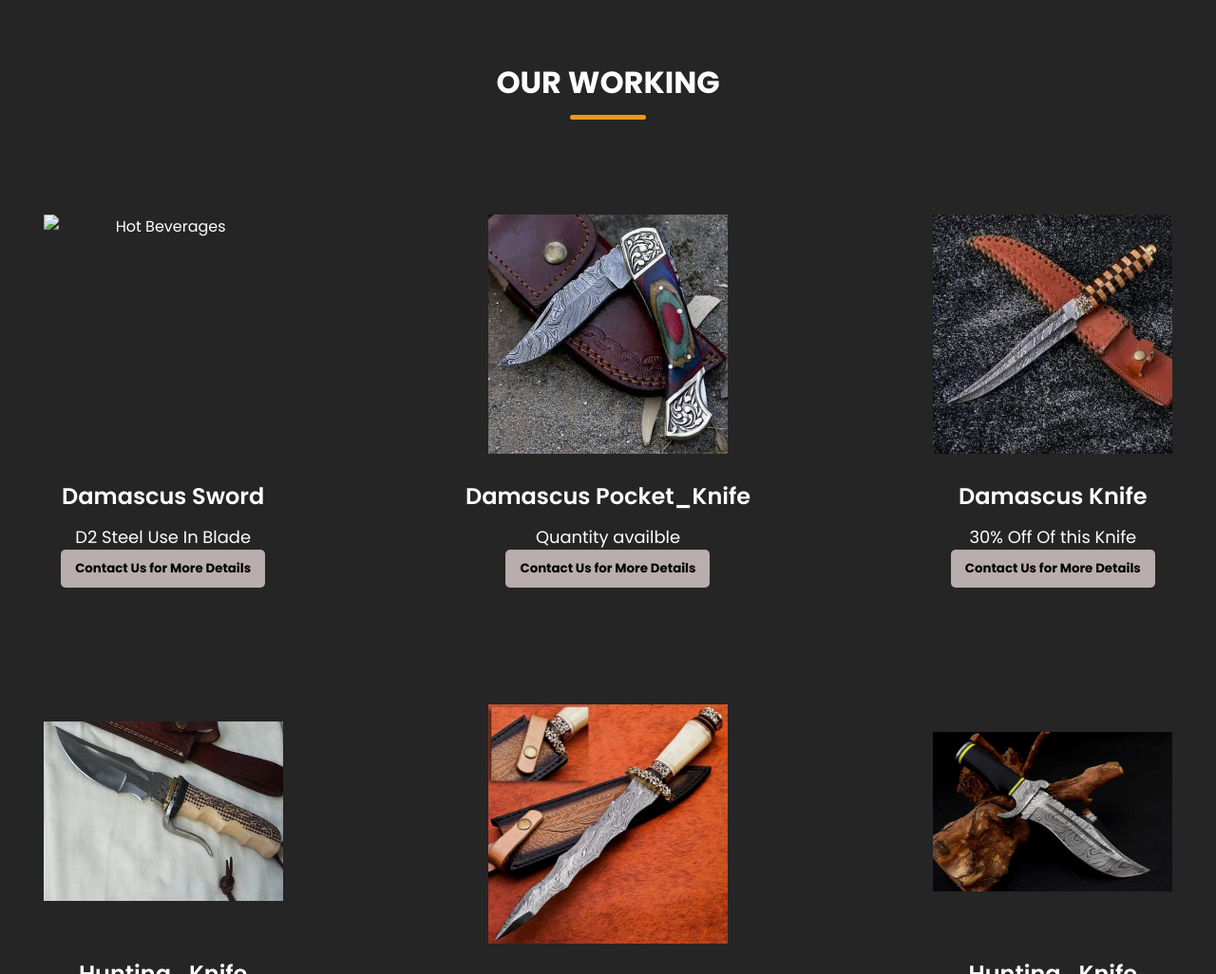
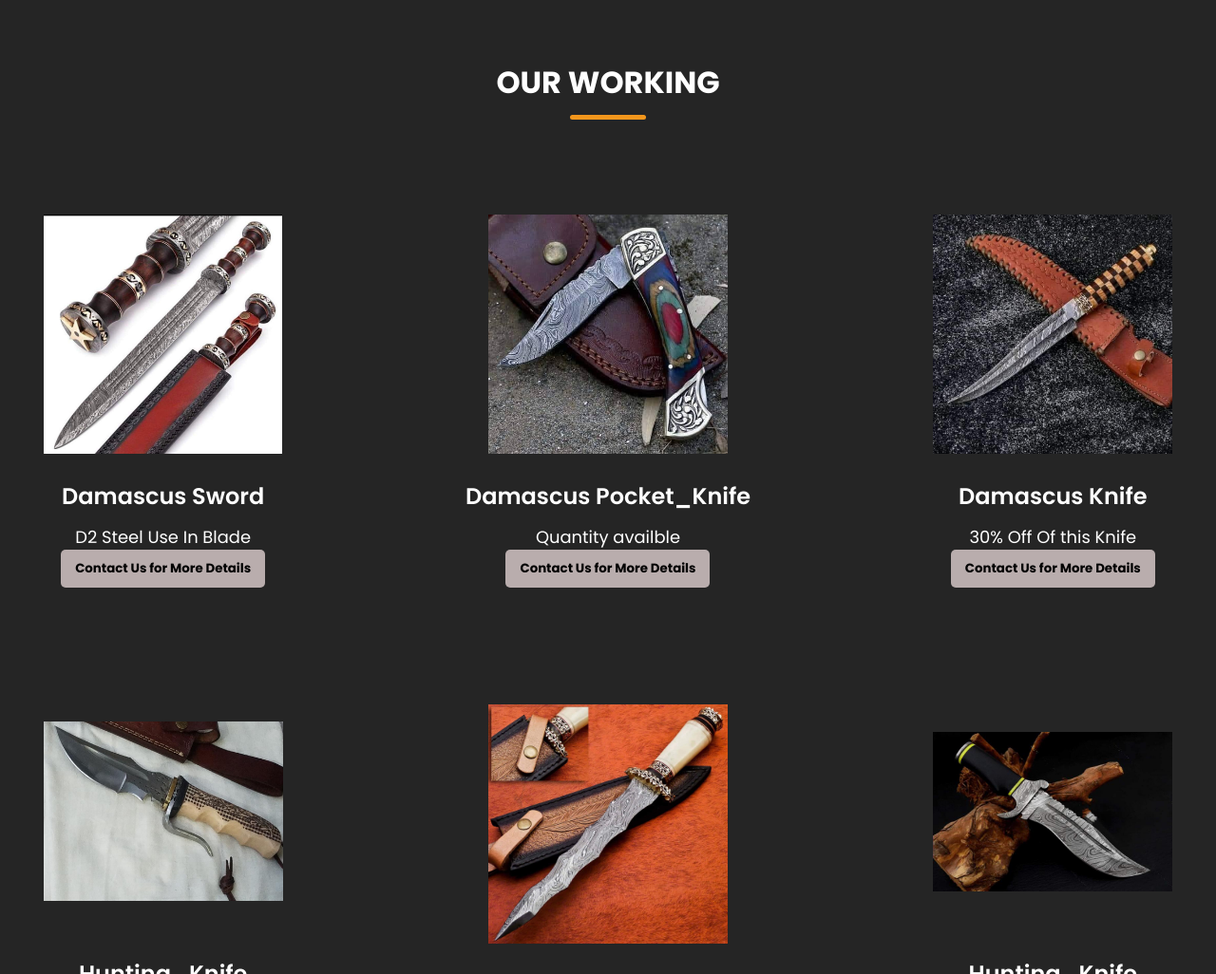
Before and after one commit to Ebaad-web/EM, a plain HTML site: page index.html in a window 1280 px wide. Shown: the part 1625-2651 px from the top of the page at 95% size. Drawn offline with nearby package versions, Linux system fonts and the light colour scheme; a web font is replaced by a local one.

Commit message:
Update index.html

```diff
--- a/index.html
+++ b/index.html
@@ -90,7 +90,7 @@
         <div class="section-content">
             <ul class="menu-list">
                 <li class="menu-item">
-                    <img src="p1p.jpg" alt="Hot Beverages" class="menu-image" />
+                    <img src="1p.jpg" alt="Hot Beverages" class="menu-image" />
                     <div class="menu-details">
                         <h3 class="name">Damascus Sword</h3>
                         <p class="text">D2 Steel Use In Blade</p>
```
